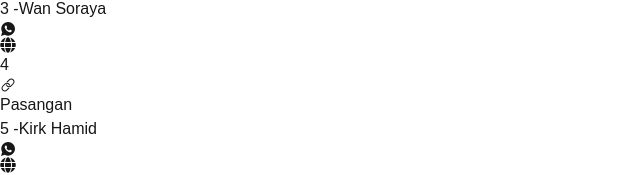
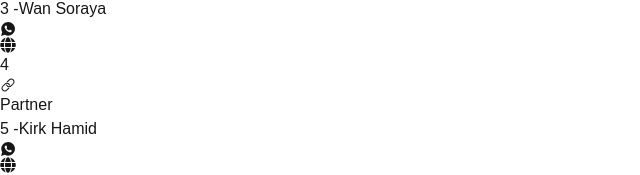
Before and after one commit to jangbersahaja/anwarxputeri, a Next.js app: page / in a window 1280 px wide. Shown: the part 438-613 px from the top of the page, without its empty margins (0-640 px from the left). Built offline with nearby package versions, Linux system fonts and the light colour scheme.

Commit message:
change guest list to english

```diff
--- a/public/guest.ts
+++ b/public/guest.ts
@@ -7,7 +7,7 @@ export const guestlist = [
   },
   { id: "27B", name: "Siti Khairiah", phone: "0172981516", table: "27" },
   { id: "27C", name: "Wan Soraya ", phone: "0122543576", table: "27" },
-  { id: "27D", name: "Pasangan", phone: "0122543576", table: "27" },
+  { id: "27D", name: "Partner", phone: "0122543576", table: "27" },
   { id: "27E", name: "Kirk Hamid ", phone: "0194334965", table: "27" },
   { id: "27F", name: "Haja Nadzir", phone: "0194334965", table: "27" },
   { id: "27G", name: "Aika Jamal", phone: "0194353005", table: "27" },
@@ -102,7 +102,7 @@ export const guestlist = [
     phone: "0178288232",
     table: "53",
   },
-  { id: "53D", name: "Pasangan", phone: "0178288232", table: "53" },
+  { id: "53D", name: "Partner", phone: "0178288232", table: "53" },
   {
     id: "53E",
     name: "Ybhg Datuk Wan Khairuddin",
@@ -156,11 +156,11 @@ export const guestlist = [
     table: "52",
   },
   { id: "52G", name: "En Arnizan", phone: "0192696141", table: "52" },
-  { id: "52H", name: "Pasangan", phone: "0192696141", table: "52" },
+  { id: "52H", name: "Partner", phone: "0192696141", table: "52" },
   { id: "52I", name: "En Fazli Abd Majid", phone: "0176866929", table: "52" },
   { id: "52J", name: "Pn Siti Hasma Ishak", phone: "0176866929", table: "52" },
   { id: "51A", name: "Haji Faizal", phone: "0174334917", table: "51" },
-  { id: "51B", name: "Haji Faizal Spouse", phone: "0174334917", table: "51" },
+  { id: "51B", name: "Partner", phone: "0174334917", table: "51" },
   { id: "51C", name: "En Manaf", phone: "0133219000", table: "51" },
   { id: "51D", name: "Monaliza", phone: "0133219000", table: "51" },
   {
@@ -200,7 +200,7 @@ export const guestlist = [
   { id: "50D", name: "Ezza Hanie ", phone: "0193669264", table: "50" },
   { id: "50E", name: "Najib", phone: "0193669264", table: "50" },
   { id: "50F", name: "Nizam Ordin", phone: "0125266199", table: "50" },
-  { id: "50G", name: "Keluarga", phone: "0125266199", table: "50" },
+  { id: "50G", name: "Family", phone: "0125266199", table: "50" },
   { id: "50H", name: "Azhar Bin Ahmad", phone: "0133981040", table: "50" },
   { id: "50I", name: "Suhaida Binti Zahar", phone: "0133981040", table: "50" },
   { id: "50J", name: "Farah Hanim", phone: "0122392320", table: "50" },
@@ -244,7 +244,7 @@ export const guestlist = [
   { id: "55G", name: "Suzaeka Safain", phone: "0122710701", table: "55" },
   { id: "55H", name: "Mukhlis Zuber", phone: "0122710701", table: "55" },
   { id: "55I", name: "Syed Ikmal", phone: "0124622335", table: "55" },
-  { id: "55J", name: "Pasangan", phone: "0124622335", table: "55" },
+  { id: "55J", name: "Partner", phone: "0124622335", table: "55" },
   { id: "55K", name: "Najmi", phone: "0178288232", table: "55" },
   { id: "56A", name: "Adha Azlan", phone: "0122547790", table: "56" },
   { id: "56B", name: "Asyraf Fakri", phone: "0173295024", table: "56" },
@@ -271,7 +271,7 @@ export const guestlist = [
   { id: "58B", name: "Nurliana Shahira", phone: "01117912294", table: "58" },
   { id: "58C", name: "Nadzrul Afiq", phone: "01117912294", table: "58" },
   { id: "58D", name: "Siti Zulaikha", phone: "0172965752", table: "58" },
-  { id: "58E", name: "Pasangan", phone: "0172965752", table: "58" },
+  { id: "58E", name: "Partner", phone: "0172965752", table: "58" },
   { id: "58F", name: "Fitri Wulan", phone: "0189717431", table: "58" },
   { id: "58G", name: "Adam", phone: "0189717431", table: "58" },
   { id: "58H", name: "Liya Hassan ", phone: "0192637378", table: "58" },
@@ -291,7 +291,7 @@ export const guestlist = [
   { id: "59K", name: "", phone: "", table: "59" },
   { id: "65A", name: "Firah Rashid", phone: "0134441189", table: "65" },
   { id: "65B", name: "Faizal Adnan", phone: "0134441189", table: "65" },
-  { id: "65C", name: "Keluarga", phone: "0134441189", table: "65" },
+  { id: "65C", name: "Family", phone: "0134441189", table: "65" },
   { id: "65D", name: "Norlina Hussein", phone: "0123701800", table: "65" },
   { id: "65E", name: "Anisa Fuzi", phone: "0174190213", table: "65" },
   { id: "65F", name: "Aeza Alizawani", phone: "0139192134", table: "65" },
@@ -304,7 +304,7 @@ export const guestlist = [
   { id: "64B", name: "Razali", phone: "0172127270", table: "64" },
   { id: "64C", name: "Najib Danial", phone: "0169048522", table: "64" },
   { id: "64D", name: "Nur Isnatasha", phone: "0169048522", table: "64" },
-  { id: "64E", name: "Keluarga", phone: "0169048522", table: "64" },
+  { id: "64E", name: "Family", phone: "0169048522", table: "64" },
   { id: "64F", name: "Syarifudin", phone: "0126850021", table: "64" },
   { id: "64G", name: "Nadiah", phone: "0126850021", table: "64" },
   { id: "64H", name: "Zairul Shazmie", phone: "0176614060", table: "64" },
@@ -332,8 +332,8 @@ export const guestlist = [
   { id: "62D", name: "Nurul Aini", phone: "0176496035", table: "62" },
   { id: "62E", name: "Nurhaziqah ", phone: "0172338963", table: "62" },
   { id: "62F", name: "Badrul Al Asyraf", phone: "0172338963", table: "62" },
-  { id: "62G", name: "Keluarga", phone: "0172338963", table: "62" },
-  { id: "62H", name: "Keluarga", phone: "0172338963", table: "62" },
+  { id: "62G", name: "Family", phone: "0172338963", table: "62" },
+  { id: "62H", name: "Family", phone: "0172338963", table: "62" },
   { id: "62I", name: "Mohd Izham @ ayman", phone: "0123311046", table: "62" },
   { id: "62J", name: "Farah Nabilah ", phone: "0175599856", table: "62" },
   { id: "62K", name: "Mahmood Sallehuddin", phone: "0175599856", table: "62" },
@@ -389,7 +389,7 @@ export const guestlist = [
   },
   { id: "66D", name: "Syahiirah Mansor", phone: "01111447048", table: "66" },
   { id: "66E", name: "Mudrika Nafis", phone: "0123547799", table: "66" },
-  { id: "66F", name: "Pasangan", phone: "0123547799", table: "66" },
+  { id: "66F", name: "Partner", phone: "0123547799", table: "66" },
   { id: "66G", name: "Ili Rosli ", phone: "0125082771", table: "66" },
   {
     id: "66H",
@@ -407,9 +407,9 @@ export const guestlist = [
   { id: "66K", name: "Fakhrul Adabi", phone: "0178759715", table: "66" },
   { id: "67A", name: "Anis Shamila", phone: "0193293379", table: "67" },
   { id: "67B", name: "Syed Mohd Rafiq", phone: "0193293379", table: "67" },
-  { id: "67C", name: "Keluarga", phone: "0193293379", table: "67" },
-  { id: "67D", name: "Keluarga", phone: "0193293379", table: "67" },
-  { id: "67E", name: "Keluarga", phone: "0193293379", table: "67" },
+  { id: "67C", name: "Family", phone: "0193293379", table: "67" },
+  { id: "67D", name: "Family", phone: "0193293379", table: "67" },
+  { id: "67E", name: "Family", phone: "0193293379", table: "67" },
   { id: "67F", name: "Farad Alhusaini", phone: "0122127805", table: "67" },
   { id: "67G", name: "Zahrina Zohadie", phone: "0122127805", table: "67" },
   { id: "67H", name: "Zaharudin", phone: "0173693568", table: "67" },
@@ -422,15 +422,15 @@ export const guestlist = [
   { id: "68E", name: "Zaim Izkandar", phone: "0133446721", table: "68" },
   { id: "68F", name: "Nur Amirah", phone: "0133446721", table: "68" },
   { id: "68G", name: "Hafiz", phone: "0192533357", table: "68" },
-  { id: "68H", name: "Pasangan", phone: "0192533357", table: "68" },
+  { id: "68H", name: "Partner", phone: "0192533357", table: "68" },
   { id: "68I", name: "Zul Adli ", phone: "0143137170", table: "68" },
-  { id: "68J", name: "Pasangan", phone: "0143137170", table: "68" },
+  { id: "68J", name: "Partner", phone: "0143137170", table: "68" },
   { id: "69A", name: "Sam", phone: "0133212131", table: "69" },
   { id: "69B", name: "Hada", phone: "0133212131", table: "69" },
   { id: "69C", name: "Roy Zain", phone: "0133611418", table: "69" },
   { id: "69D", name: "Noordalila", phone: "0133611418", table: "69" },
   { id: "69E", name: "Dato Fadzli Orange", phone: "0193389492", table: "69" },
-  { id: "69F", name: "Pasangan", phone: "0193389492", table: "69" },
+  { id: "69F", name: "Partner", phone: "0193389492", table: "69" },
   { id: "69G", name: "", phone: "", table: "69" },
   { id: "69H", name: "", phone: "", table: "69" },
   { id: "69I", name: "", phone: "", table: "69" },
```
